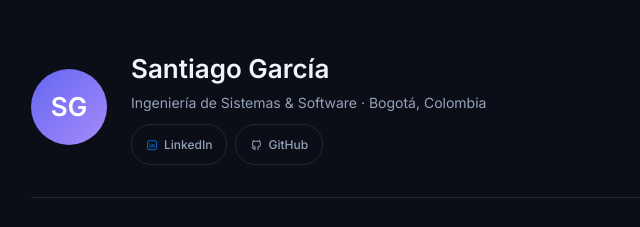
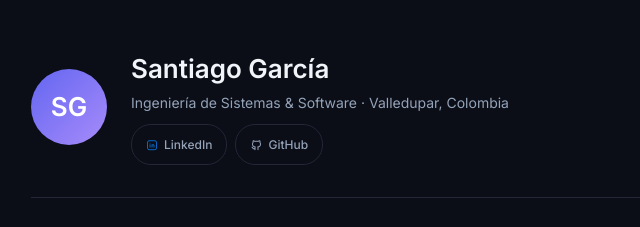
Before and after one commit to Salfonsogar/portafolio, a plain HTML site: page index.html in a window 1280 px wide. Shown: the top 227 px of the page, 191-831 px from the left. Drawn offline with Linux system fonts and the light colour scheme.

Commit message:
update location to Valledupar, Colombia

```diff
--- a/index.html
+++ b/index.html
@@ -791,7 +791,7 @@
     <div class="avatar" aria-hidden="true">SG</div>
     <div class="hero-text">
       <h1>Santiago García</h1>
-      <p>Ingeniería de Sistemas &amp; Software · Bogotá, Colombia</p>
+      <p>Ingeniería de Sistemas &amp; Software · Valledupar, Colombia</p>
       <div class="brands">
         <a class="brand-link" href="https://www.linkedin.com/in/santiago-garcia-a69830356" target="_blank" rel="noopener" aria-label="LinkedIn de Santiago García">
           <i class="ti ti-brand-linkedin li-color" aria-hidden="true"></i> LinkedIn
```
